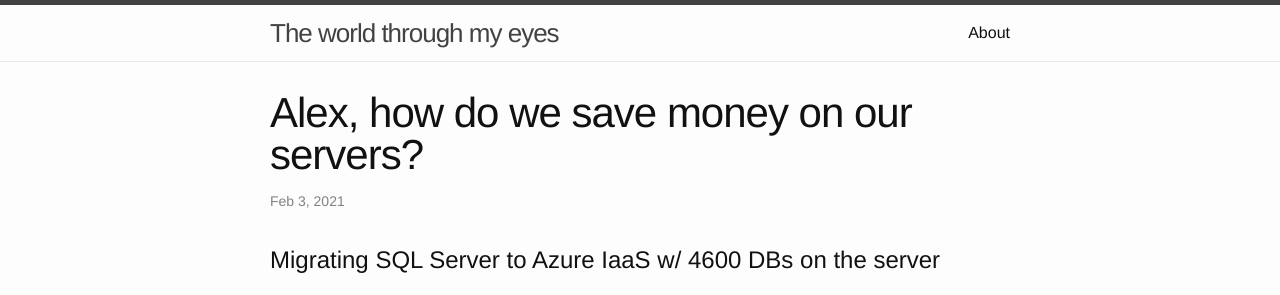
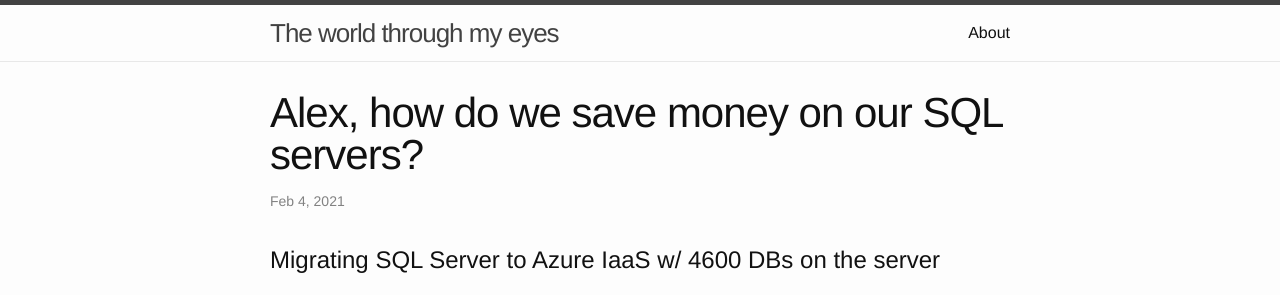
Before and after one commit to alex4108/alex4108.github.io, a Jekyll site: the page built from _posts/2021-02-04-SQL-Server-4600-DBs.markdown, in a window 1280 px wide and 900 px high. Shown: the top 295 px of the window. Built offline with Jekyll 4.4.1, drawn with Linux system fonts in a browser that asks for light colours.

Commit message:
Change post date

```diff
--- a/_posts/2021-02-05-SQL-Server-4600-DBs.markdown
+++ b/_posts/2021-02-04-SQL-Server-4600-DBs.markdown
@@ -1,7 +1,7 @@
 ---
 layout: post
-title:  "Alex, how do we save money on our servers?"
-date:   2021-02-03 04:00:00 -0600
+title:  "Alex, how do we save money on our SQL servers?"
+date:   2021-02-04 04:00:00 -0600
 categories: sqlserver azure cloud migration
 ---
 
```
